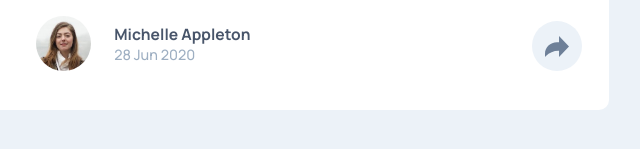
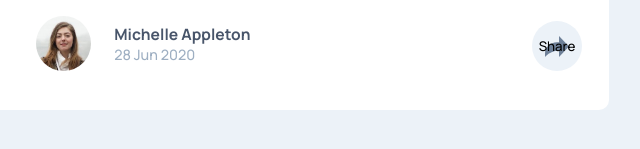
Before and after one commit to Nazaf64/article-preview-component, a plain HTML site: page index.html in a window 1280 px wide. Shown: the part 451-600 px from the top of the page, 531-1171 px from the left. Drawn offline with Linux system fonts and the light colour scheme.

Commit message:
Added content inside button element

```diff
--- a/index.html
+++ b/index.html
@@ -55,7 +55,7 @@
 
                 </div>
 
-                <button id="share-icon-container"  onclick=onClick()></button>
+                <button id="share-icon-container"  onclick=onClick()>Share</button>
 
             </div>
 
```
